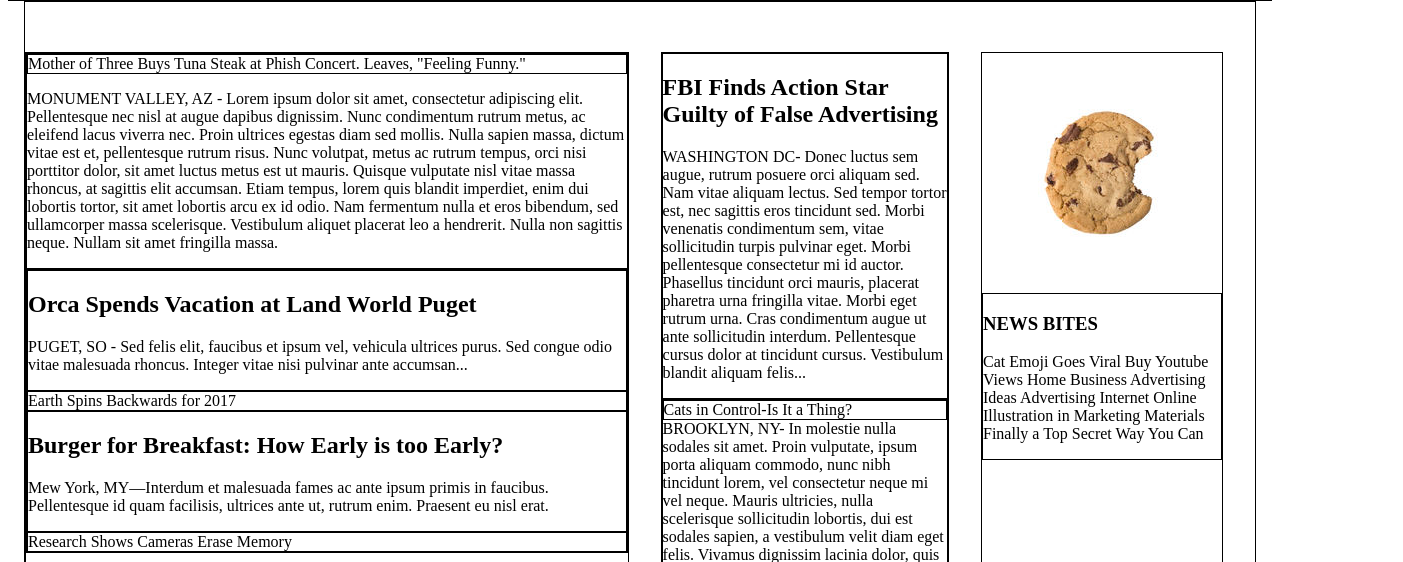
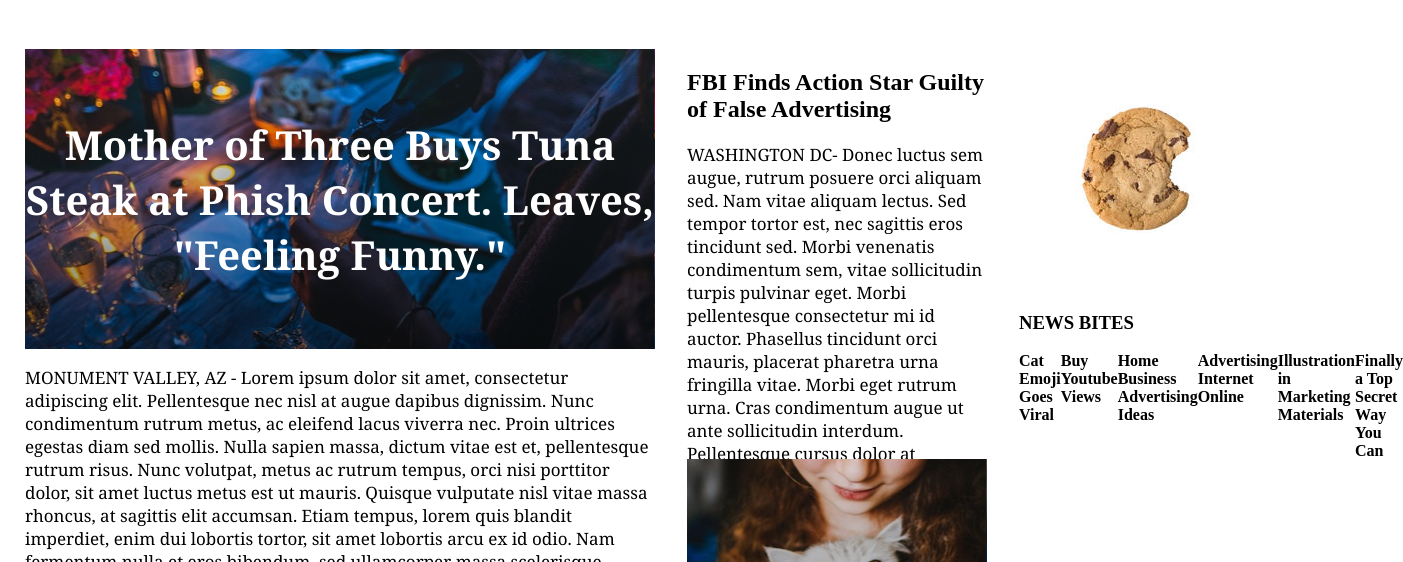
Before and after one commit to slape/mynews, a plain HTML site: page index.html in a window 1280 px wide. Shown: the part 90-652 px from the top of the page, 1403 px wide, since content can reach past the window. Drawn offline with Linux system fonts and the light colour scheme.

Commit message:
removed borders

```diff
--- a/index.html
+++ b/index.html
@@ -20,54 +20,64 @@
         </nav>
       </header>
   <!-- Main Content Section -->
+      <div class="mainBody">
   <!--First Column, Feature Story-->
-    <div class="main_container">
-      <div class="column large">
-        <div class="feature_story">
-          <div class="picture_title">
+        <div class="column" id="columnOne">
+          <div class="featureStory">
+            <div class="featurePicture">
                 <span>Mother of Three Buys Tuna Steak at Phish Concert. Leaves, "Feeling Funny."</span>
             </div>
+            <div class="featureText">
               <p> MONUMENT VALLEY, AZ - Lorem ipsum dolor sit amet, consectetur adipiscing elit. Pellentesque nec nisl at augue dapibus dignissim. Nunc condimentum rutrum metus, ac eleifend lacus viverra nec. Proin ultrices egestas diam sed mollis. Nulla sapien massa, dictum vitae est et, pellentesque rutrum risus. Nunc volutpat, metus ac rutrum tempus, orci nisi porttitor dolor, sit amet luctus metus est ut mauris. Quisque vulputate nisl vitae massa rhoncus, at sagittis elit accumsan. Etiam tempus, lorem quis blandit imperdiet, enim dui lobortis tortor, sit amet lobortis arcu ex id odio. Nam fermentum nulla et eros bibendum, sed ullamcorper massa scelerisque. Vestibulum aliquet placerat leo a hendrerit. Nulla non sagittis neque. Nullam sit amet fringilla massa. </p>
             </div>
-<!--First Column, Second Stories-->
-        <div class="second_stories">
-          <div class="second_story">
+          </div>
+  <!--First Column, Other Stories-->
+          <div class="storyFlexContainer">
+            <div class="story" id="Orca">
               <h2>Orca Spends Vacation at Land World Puget</h2>
               <p>PUGET, SO - Sed felis elit, faucibus et ipsum vel, vehicula ultrices purus. Sed congue odio vitae malesuada rhoncus. Integer vitae nisi pulvinar ante accumsan... </p>
             </div>
-          <div class="picture_title">
+            <div class="story" id="treeGirl">
               <span>Earth Spins Backwards for 2017</span>
             </div>
-          <div class="second_story">
+            <div class="story" id="burger">
               <h2>Burger for Breakfast: How Early is too Early?</h2>
               <p>Mew York, MY—Interdum et malesuada fames ac ante ipsum primis in faucibus. Pellentesque id quam facilisis, ultrices ante ut, rutrum enim. Praesent eu nisl erat.</p>
             </div>
-          <div class="picture_title">
+            <div class="story" id="cameraGuy">
               <span>Research Shows Cameras Erase Memory</span>
             </div>
           </div>
         </div>
-<!--Second Column, Lead Story-->
-      <div class="column med">
-        <div class="feature_story">
+  <!--Second Column-->
+        <div class="column" id="columnTwo">
+            <div class="story" id="fbi">
               <h2>FBI Finds Action Star Guilty of False Advertising</h2>
               <p>WASHINGTON DC- Donec luctus sem augue, rutrum posuere orci aliquam sed. Nam vitae aliquam lectus. Sed tempor tortor est, nec sagittis eros tincidunt sed. Morbi venenatis condimentum sem, vitae sollicitudin turpis pulvinar eget. Morbi pellentesque consectetur mi id auctor. Phasellus tincidunt orci mauris, placerat pharetra urna fringilla vitae. Morbi eget rutrum urna. Cras condimentum augue ut ante sollicitudin interdum. Pellentesque cursus dolor at tincidunt cursus. Vestibulum blandit aliquam felis... </p>
             </div>
-<!--Second Column, Second Stories-->
-        <div class="second_story">
-          <div class="picture_title">
+            <div class="story" id="catGirl">
               <span>Cats in Control-Is It a Thing?</span>
             </div>
-          <span>BROOKLYN, NY- In molestie nulla sodales sit amet. Proin vulputate, ipsum porta aliquam commodo, nunc nibh tincidunt lorem, vel consectetur neque mi vel neque. Mauris ultricies, nulla scelerisque sollicitudin lobortis, dui est sodales sapien, a vestibulum velit diam eget felis. Vivamus dignissim lacinia dolor, quis commodo tellus pellentesque in.</span>
+            <div class="story" id="brooklyn">
+              <p>BROOKLYN, NY- In molestie nulla sodales sit amet. Proin vulputate, ipsum porta aliquam commodo, nunc nibh tincidunt lorem, vel consectetur neque mi vel neque. Mauris ultricies, nulla scelerisque sollicitudin lobortis, dui est sodales sapien, a vestibulum velit diam eget felis. Vivamus dignissim lacinia dolor, quis commodo tellus pellentesque in.</p>
             </div>
           </div>
-<!--Third Column, First Story-->
-      <div class="column small">
+
+  <!--Third Column-->
+        <div class="column" id="columnThree">
+            <div class="newsBites" id="cookie">
               <img src="resources/photos/cookie.png">
-        <div class="feature_story">
               <h3>NEWS BITES</h3>
-          <p>Cat Emoji Goes Viral Buy Youtube Views Home Business Advertising Ideas Advertising Internet Online Illustration in Marketing Materials Finally a Top Secret Way You Can</p>
             </div>
+            <div class="linkList">
+              <span>Cat Emoji Goes Viral</span>
+              <span>Buy Youtube Views</span>
+              <span>Home Business Advertising Ideas</span>
+              <span>Advertising Internet Online</span>
+              <span>Illustration in Marketing Materials</span>
+              <span>Finally a Top Secret Way You Can</span>
+            </div>
+
           </div>
       </div>
   </body>
--- a/resources/style.css
+++ b/resources/style.css
@@ -1,7 +1,3 @@
-div {
-  border: 1px solid black;
-}
-
 a {
   color: black;
 }
@@ -14,6 +10,12 @@ header {
   font-weight: bold;
   border-bottom: 1px solid black;
   padding: 10px 30px;
+}
+
+p {
+  font-family: Georgia;
+  font-size: 17px;
+  color: black;
 }
 
 .logo {
@@ -31,13 +33,12 @@ nav span {
   padding: 20px 10px;
 }
 
-.main_container {
+.mainBody {
   width: 1230px;
   margin: 0 auto;
   margin-bottom: 300px;
   padding-top: 50px;
   display: flex;
-
 }
 
 .column {
@@ -46,14 +47,82 @@ nav span {
   margin-right: 32px;
 }
 
-.column.large {
+#columnOne {
   width: 630px;
 }
 
-.column.med {
+#columnTwo {
+  width: 300px;
+  flex-wrap: wrap;
+}
+
+#columnThree {
+  width: 240px;
+}
+
+#treeGirl {
+  background-image: url("photos/tree girl.png");
+}
+
+#cameraGuy {
+  background-image: url("photos/camera guy.png");
+}
+
+#catGirl {
+  background-image: url("photos/cat girl.png");
+}
+#fbi {
+  height: 410px;
+}
+
+#cameraGuy,
+#catGirl,
+#treeGirl {
+  font-family: Georgia;
+  font-weight: bold;
+  font-size: 30px;
+  color: white;
+  text-align: center;
+  display: flex;
+  align-content: center;
+  align-items: center;
+}
+
+.featurePicture {
+  background-image: url("photos/dinner table.png");
+  height: 300px;
+  width: 630px;
+  font-family: Georgia;
+  font-weight: bold;
+  color: white;
+  font-size: 40px;
+  text-align: center;
+  display: flex;
+  align-content: center;
+  align-items: center;
+}
+
+.story {
+  height: 300px;
   width: 300px;
 }
 
-.column.small {
-width: 240px;
+.storyFlexContainer {
+  height: 630px;
+  width: 630px;
+  display: flex;
+  justify-content: space-around;
+  align-items: center;
+  flex-flow: column wrap;
 }
+
+.linkList span {
+  border-bottom: 1px;
+  font-size: 16px;
+  font-weight: bold;
+}
+
+.linkList {
+  display: flex;
+
+}
```
Lines whose indentation alone changed are shown as unchanged.
